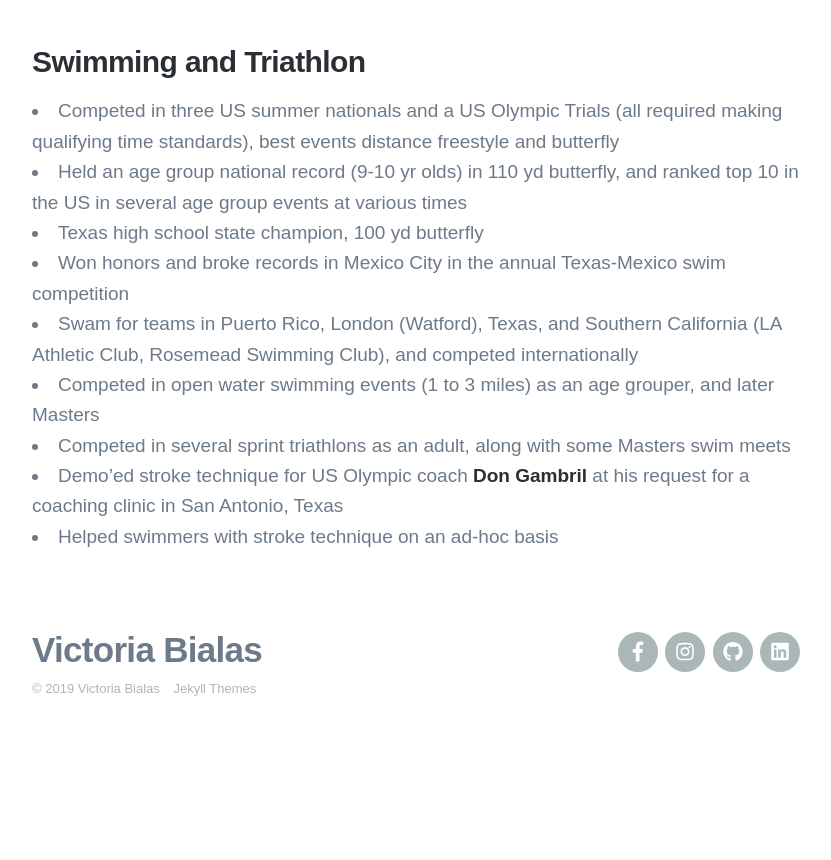
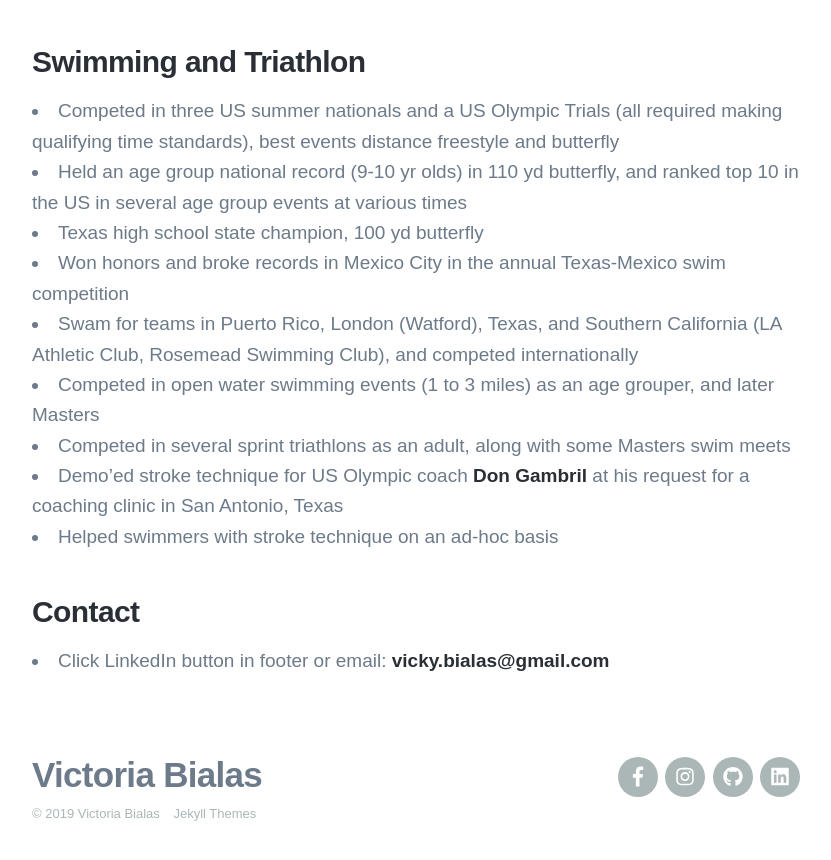
Before and after one commit to londoncalling/slow-motion-stories, a Jekyll site: the page built from _pages/portfolio-rowing.md, in a window 1280 px wide and 900 px high, scrolled down 1353 px. Shown: the top 860 px of the window, without its empty margins (224-1055 px from the left). Built offline with Jekyll 4.4.1, drawn with Linux system fonts in a browser that asks for light colours; nearby versions of some CDN libraries; some web fonts are replaced; before the commit the page ends 2128 px from its top, so only the background shows below that.

Commit message:
added email
Signed-off-by: Vicky Bialas <vicky.bialas@gmail.com>

```diff
--- a/_pages/portfolio-rowing.md
+++ b/_pages/portfolio-rowing.md
@@ -36,3 +36,7 @@ featured_image: /images/demo/demo-landscape.jpg
 - Competed in several sprint triathlons as an adult, along with some Masters swim meets
 - Demo'ed stroke technique for US Olympic coach [Don Gambril](https://en.wikipedia.org/wiki/Don_Gambril) at his request for a coaching clinic in San Antonio, Texas
 - Helped swimmers with stroke technique on an ad-hoc basis
+
+### Contact
+
+- Click LinkedIn button in footer or email: <a href="mailto:vicky.bialas@gmail.com">vicky.bialas@gmail.com</a>
```
Also changed, not shown: 1 other file.
